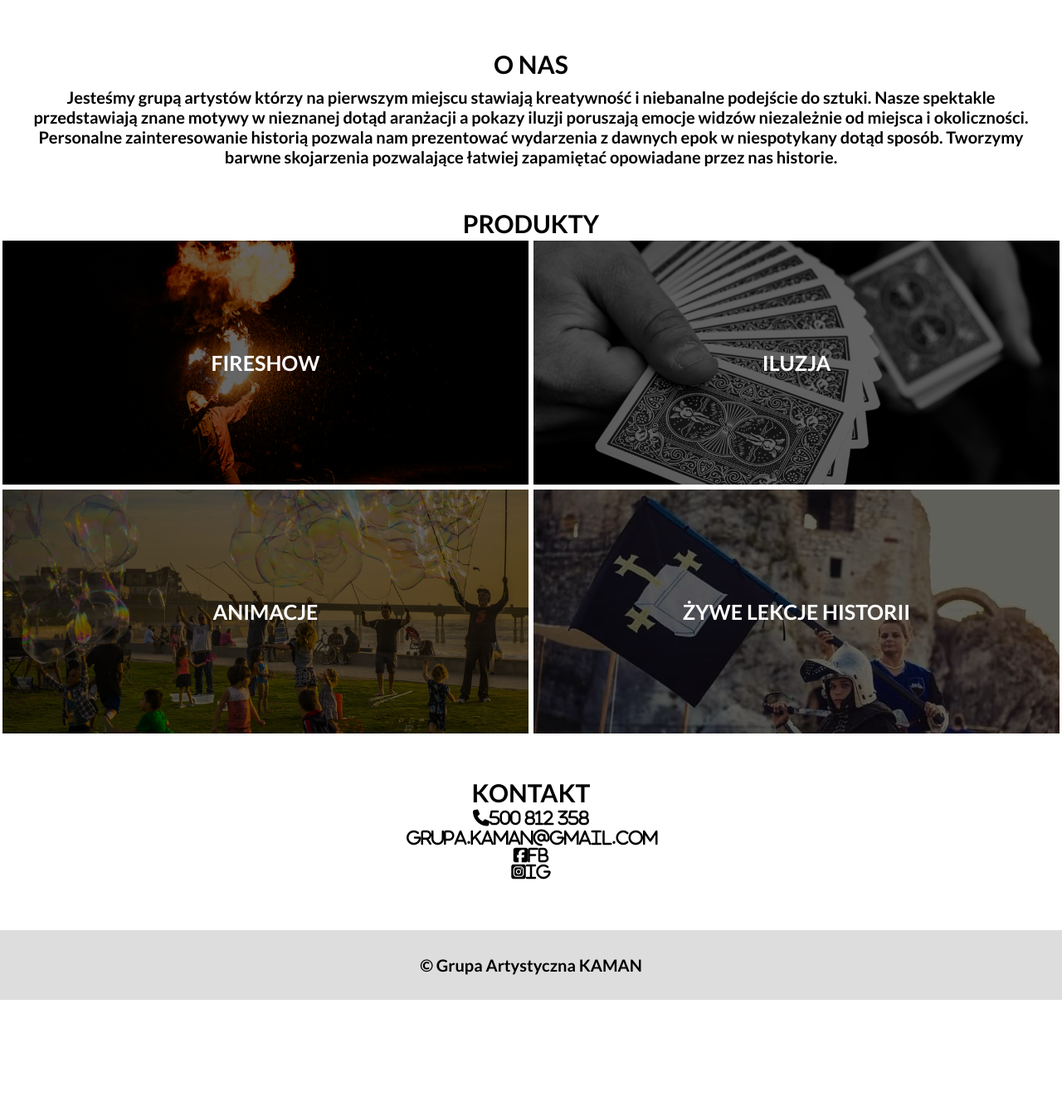
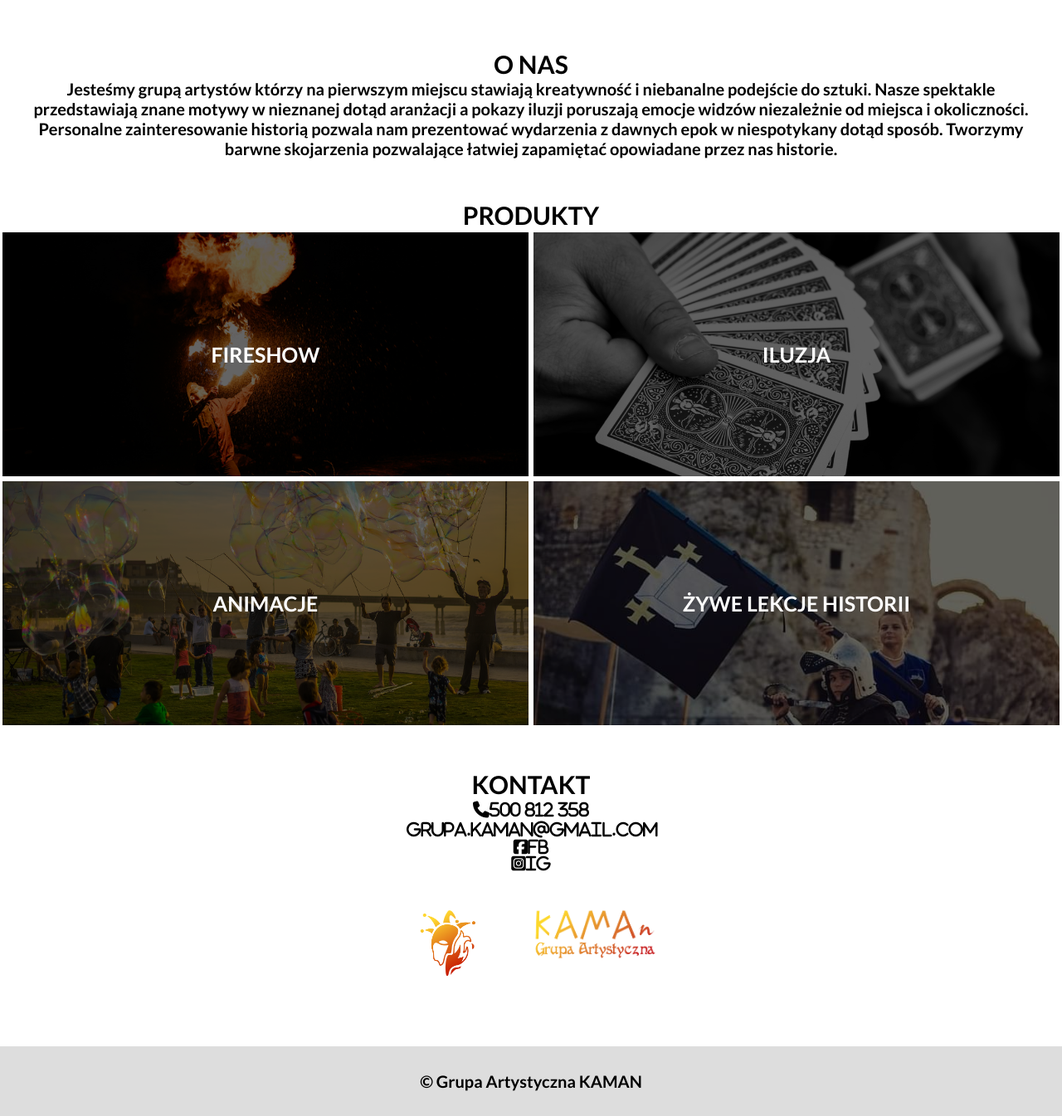
Before and after one commit to JakubBalon/Kaman, a PHP site: page / in a window 1280 px wide. Shown: the part 361-1706 px from the top of the page at 83% size. Before the commit the page ends 1566 px from the top, so only its background shows below. Run offline with PHP 8.4, Linux system fonts and the light colour scheme; some libraries are stand-ins or nearby versions; some web fonts are replaced.

Commit message:
logo i napis

```diff
--- a/animacje.html
+++ b/animacje.html
@@ -90,6 +90,10 @@
                     href="https://www.facebook.com/GrupaArtystycznaKAMAn/">fb</a></i>
             <i class="fa-brands fa-instagram-square"><a class="contact-text"
                     href="https://www.instagram.com/kaman_fire/">ig</a></i>
+                    <div class="contactImages">
+                        <div class="logo"></div>
+                        <div class="napisKaman"></div>
+                    </div>
 
         </section>
     </main>
--- a/css/styl.css
+++ b/css/styl.css
@@ -74,15 +74,19 @@ nav {
 	display: none;
 }
 
+
 /* Header */
 
 .header1 {
-	position: relative;
+
 	height: 300px;
 	background-image: url(./images/Kaman.jpg);
 	background-size: cover;
 	background-position: center;
 }
+
+
+
 /* Main */
 
 main {
@@ -96,7 +100,7 @@ main {
 	justify-content: center;
 	align-items: center;
 	text-align: center;
-	margin: 10px 0px;
+	margin: 0px 0px;
 	margin-bottom: 50px;
 	padding: 0 20px;
 }
@@ -170,6 +174,30 @@ main {
 	text-align: center;
 	color: black;
 }
+.napisKaman {
+	height: 200px;
+	width: 200px;
+background-image: url(./images/KAMAn\ napis\ kolor-01.png);
+background-position: center;
+background-size: cover;
+}
+.logo {height: 150px;
+	width: 150px;
+	margin-top: 20px;
+	background-image: url(./images/logo.png);
+	background-position: center;
+	background-size: cover;
+
+	}
+	.contactImages{
+		height: 150px;
+
+		display: flex;
+		flex-direction: row;
+		justify-content: space-around;
+		align-items: center;
+
+	}
 /* Footer */
 
 footer {
@@ -466,13 +494,7 @@ background-position: 0 35%;
 
 	/* Breakpoin 1200px */
 	@media (min-width: 1200px) {
-		.header {
-			position: relative;
-			height: 450px;
-			background-image: url(../images/wolves-g22cee5319_1920.jpg);
-			background-size: cover;
-			background-position: center;
-		}
+
 		.hero-text h1 {
 			font-size: 40px;
 			margin-bottom: 5px;
--- a/fireshow.html
+++ b/fireshow.html
@@ -12,7 +12,7 @@
     <link
         href="https://fonts.googleapis.com/css2?family=Comfortaa&family=Dongle:wght@700&family=Lato:ital,wght@0,700;0,900;1,700&family=Nunito&family=Open+Sans:ital,wght@0,400;0,500;0,700;1,500&family=Raleway:ital,wght@0,400;1,300;1,500&family=Roboto:wght@400;700&display=swap"
         rel="stylesheet">
-    <script src="https://kit.fontawesome.com/fff6a7cf81.js" crossorigin="anonymous"></script>
+        <script src="https://kit.fontawesome.com/bbc45e0a93.js" crossorigin="anonymous"></script>
 </head>
 
 <body>
@@ -79,6 +79,10 @@
                     href="https://www.facebook.com/GrupaArtystycznaKAMAn/">fb</a></i>
             <i class="fa-brands fa-instagram-square"><a class="contact-text"
                     href="https://www.instagram.com/kaman_fire/">ig</a></i>
+                    <div class="contactImages">
+                        <div class="logo"></div>
+                        <div class="napisKaman"></div>
+                    </div>
 
         </section>
     </main>
--- a/historia.html
+++ b/historia.html
@@ -61,6 +61,10 @@
                     href="https://www.facebook.com/GrupaArtystycznaKAMAn/">fb</a></i>
             <i class="fa-brands fa-instagram-square"><a class="contact-text"
                     href="https://www.instagram.com/kaman_fire/">ig</a></i>
+                    <div class="contactImages">
+                        <div class="logo"></div>
+                        <div class="napisKaman"></div>
+                    </div>
 
         </section>
     </main>
--- a/index.html
+++ b/index.html
@@ -27,13 +27,13 @@
                 <a href="#about-us">O nas</a>
                 <a href="#products">Usługi</a>
                 <a href="#contact">Kontakt</a>
+
             </div>
         </div>
     </nav>
 
     <header class="header1">
-        <div class="bg ">
-        </div>
+
     </header>
 
     <main>
@@ -134,6 +134,10 @@
             href="https://www.facebook.com/GrupaArtystycznaKAMAn/">fb</a></i>
     <i class="fa-brands fa-instagram-square"><a class="contact-text"
             href="https://www.instagram.com/kaman_fire/">ig</a></i>
+            <div class="contactImages">
+                <div class="logo"></div>
+                <div class="napisKaman"></div>
+            </div>
 
 </section>
     </main>
```
Also changed, not shown: iluzja.html (+5 -2 lines), css/images/KAMAn napis kolor-01.png (added), css/images/logo.png (added). Lines whose indentation alone changed are shown as unchanged.
